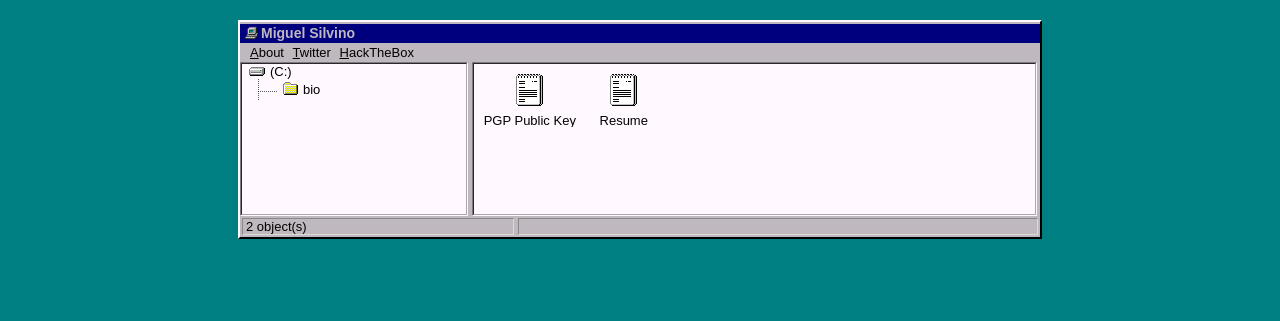
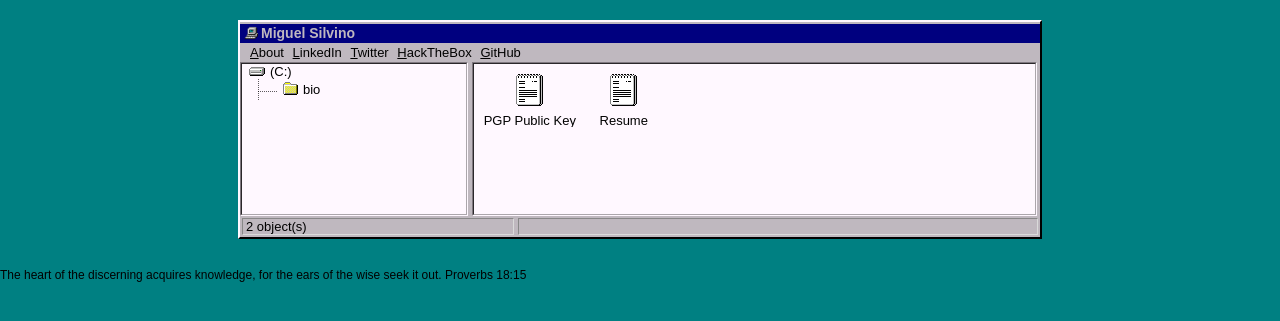
Before and after one commit to Globalnet626/globalnet626.github.io, a Jekyll site: the page built from index.html, in a window 1280 px wide. Shown: the top 321 px of the page. Built offline with Jekyll 4.4.1, drawn with Linux system fonts in a browser that asks for light colours.

Commit message:
Update 6/23/19

```diff
--- a/_includes/topbar.html
+++ b/_includes/topbar.html
@@ -1,6 +1,7 @@
 <ul class="topbar">
 	<a href="/"><li><u>A</u>bout</li></a>
+	<a href="https://www.linkedin.com/in/miguel-silvino-32522677/"target="_blank"><li><u>L</u>inkedIn</li></a>
 	<a href="https://twitter.com/Globalnet626" target="_blank"><li><u>T</u>witter</li></a>
 	<a href="https://www.hackthebox.eu/home/users/profile/146513" target="_blank"><li><u>H</u>ackTheBox</li></a>
-
+	<a href="https://github.com/Globalnet626/" target="_blank"><li><u>G</u>itHub</li></a>
 </ul>
--- a/_layouts/default.html
+++ b/_layouts/default.html
@@ -92,7 +92,7 @@
 	<script src="/assets/js/001.js"></script>
 	<script src="/assets/js/002.js"></script>
 	<div class="footer">
-
+		<i>The heart of the discerning acquires knowledge, for the ears of the wise seek it out. <b>Proverbs 18:15</b></i>
 	</div>
 </body>
 </html>
```
